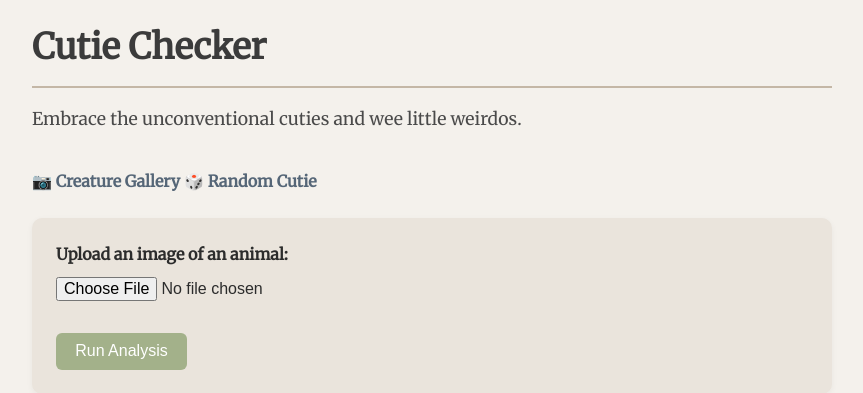
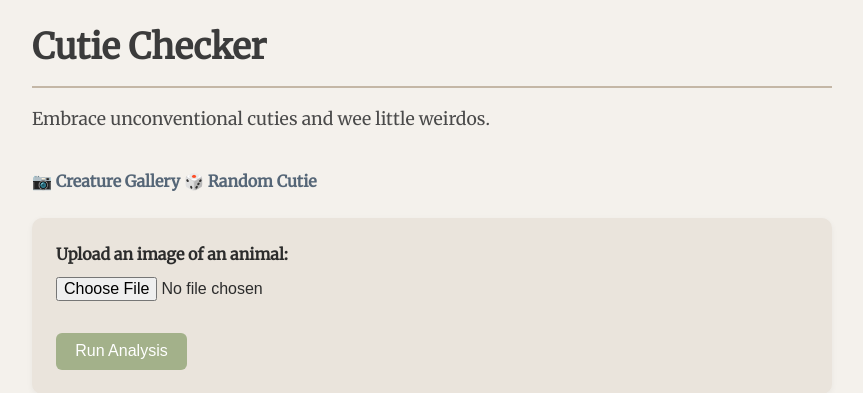
Before and after one commit to LaurenLiebhaber/cute-animal-checker, a Flask app: page / in a window 1280 px wide. Shown: the part 343-736 px from the top of the page, without its empty margins (208-1071 px from the left). Run offline with Flask 3, Linux system fonts and the light colour scheme.

```diff
--- a/templates/index.html
+++ b/templates/index.html
@@ -108,7 +108,7 @@
     <h1>Cutie Checker</h1>
 
     <p class="subheader">
-     Embrace the unconventional cuties and wee little weirdos.
+     Embrace unconventional cuties and wee little weirdos.
     </p>
 
     <a href="/gallery" class="gallery-link">📷 Creature Gallery</a>
```
